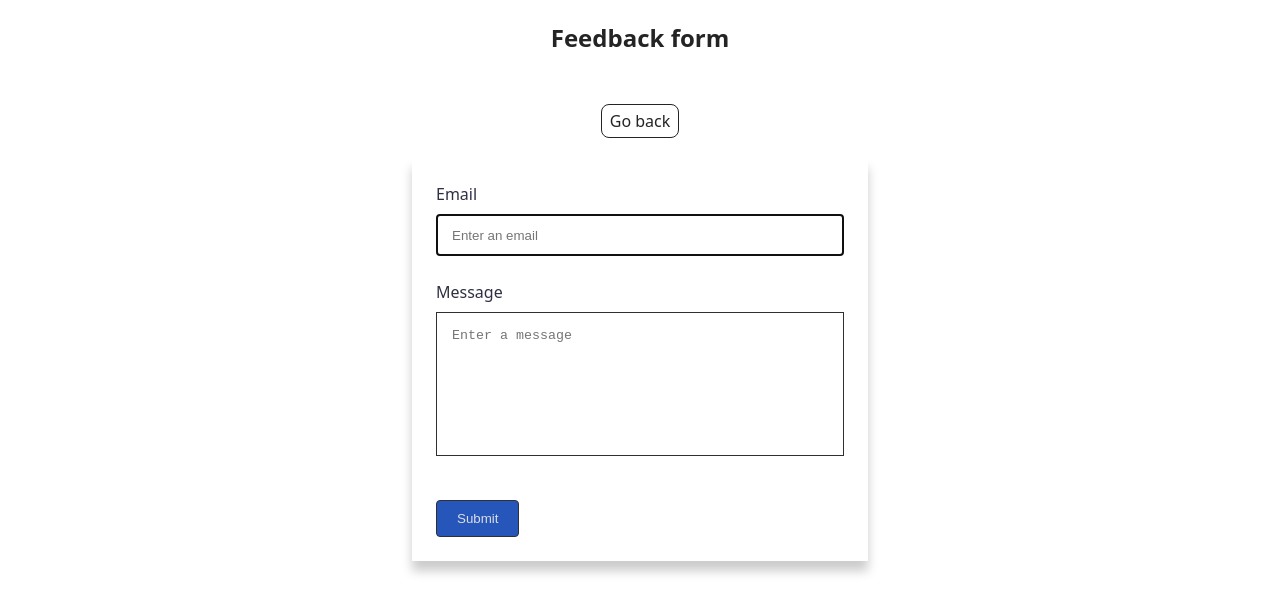
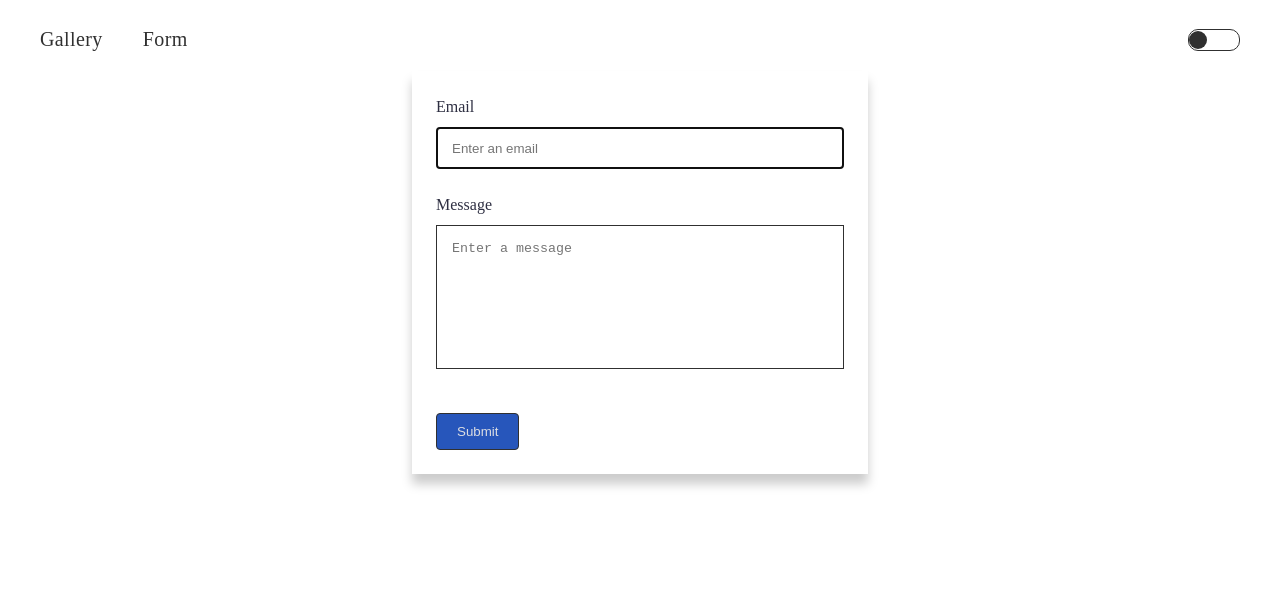
Before and after one commit to tymoshenkorv/goit-advancedjs-hw-01, a website built with Vite: page src/2-form.html in a window 1280 px wide. Built offline with nearby package versions, Linux system fonts and the light colour scheme.

Commit message:
refactor code

```diff
--- a/src/2-form.html
+++ b/src/2-form.html
@@ -7,19 +7,28 @@
   <meta name="viewport" content="width=device-width, initial-scale=1.0" />
   <title>Form</title>
   <link rel="stylesheet" href="./css/styles.css" />
+  <script type="module" src="./js/2-form.js"></script>
+  <script type="module" src="./js/color-theme.js"></script>
 </head>
 
-<body>
+<body data-color-scheme='light'>
   <header class="header">
-    <div class="container">
+    <div class="container page-header-container">
       <nav class="nav">
-        <div class="gallery-header">
-          <h1 class="main-title">Feedback form</h1>
-          <load src="./partials/back-link.html" />
-        </div>
+        <ul class="nav-list">
+          <li class="nav-item"><a class="nav-link" href="./1-gallery.html">Gallery</a></li>
+          <li class="nav-item"><a class="nav-link" href="./2-form.html">Form</a></li>
+        </ul>
       </nav>
+      <div class="theme-toggle">
+        <input class="toggle-checkbox visually-hidden js-toggle-checkbox" type="checkbox" id="theme-toggle" />
+        <label class="toggle-container" for="theme-toggle">
+          <span class="toggle-icon"></span>
+        </label>
+      </div>
     </div>
   </header>
+
 
   <main>
     <div class="container">
@@ -36,7 +45,7 @@
       </form>
     </div>
   </main>
-  <script src="./js/2-form.js"></script>
+  <!-- <script src="./js/2-form.js"></script> -->
 </body>
 
 </html>
--- a/src/css/container.css
+++ b/src/css/container.css
@@ -1,19 +1,70 @@
 /* Styles for Mobile devices */
+@import url('./reset.css');
+.visually-hidden {
+  position: absolute;
+  width: 1px;
+  height: 1px;
+  margin: -1px;
+  padding: 0;
+  border: 0;
+  white-space: nowrap;
+  clip-path: inset(100%);
+  clip: rect(0 0 0 0);
+  overflow: hidden;
+}
+
 .container {
-  min-width: 320px;
-  max-width: 375px;
-  margin: 0 auto;
-  padding: 0 16px;
+  max-width: 1200px;
+  margin-left: auto;
+  margin-right: auto;
+  padding-right: 16px;
+  padding-left: 16px;
+}
+
+body {
+  background-color: light-dark(#ffffff, #303030);
+  color: light-dark(#303030, #ffffff);
+}
+body[data-color-scheme='dark'] {
+  color-scheme: dark;
+}
+body[data-color-scheme='light'] {
+  color-scheme: light;
 }
 /* Styles for Tablet devices */
-@media only screen and (min-width: 768px) {
+/* @media only screen and (min-width: 768px) {
   .container {
     max-width: 768px;
   }
-}
+} */
 /* Styles for Desktop devices */
-@media only screen and (min-width: 1200px) {
+/* @media only screen and (min-width: 1200px) {
   .container {
     max-width: 1200px;
   }
+} */
+
+.toggle-icon {
+  position: absolute;
+  top: 50%;
+  left: 0%;
+  width: 18px;
+  height: 18px;
+  transform: translateY(-50%);
+  border-radius: 50%;
+  background-color: light-dark(#303030, #ffffff);
+  transition: left 250ms linear;
 }
+
+.toggle-checkbox:checked + .toggle-container .toggle-icon {
+  left: calc(100% - 18px);
+}
+.toggle-container {
+  position: relative;
+  display: flex;
+  width: 50px;
+  height: 20px;
+  border-radius: 10px;
+  border: 1px solid light-dark(#303030, #ffffff);
+  cursor: pointer;
+}
--- a/src/css/header.css
+++ b/src/css/header.css
@@ -1,5 +1,9 @@
 .header {
   padding: 20px 0;
+}
+.page-header-container {
+  display: flex;
+  align-items: center;
 }
 .gallery-header {
   display: flex;
@@ -11,7 +15,7 @@
 }
 .nav {
   display: flex;
-  justify-content: space-between;
+  flex: 1;
 }
 .nav-logo {
   display: inline-flex;
@@ -22,8 +26,11 @@
   display: flex;
   align-items: center;
   justify-content: center;
-  width: 100%;
+  width: auto;
   gap: 40px;
+}
+.theme-toggle {
+  margin-left: auto;
 }
 .nav-link {
   position: relative;
--- a/src/css/styles.css
+++ b/src/css/styles.css
@@ -6,7 +6,7 @@
 */
 /* Common styles */
 @import url('./reset.css');
-@import url('./base.css');
+/* @import url('./base.css'); */
 @import url('./container.css');
 @import url('./animations.css');
 
--- /dev/null
+++ b/src/js/color-theme.js
@@ -0,0 +1,34 @@
+const refs = {
+  toggleCheckbox: document.querySelector('.js-toggle-checkbox'),
+};
+console.log(refs);
+
+const onToggleCheckboxChange = event => {
+  console.log('change event');
+  const isToggleThemeActive = event.target.checked;
+  console.log(refs.toggleCheckbox);
+  console.dir(refs.toggleCheckbox);
+  console.log(isToggleThemeActive);
+  if (isToggleThemeActive) {
+    document.body.dataset.colorScheme = 'dark';
+    localStorage.setItem('page-color-theme', 'dark');
+  } else {
+    document.body.dataset.colorScheme = 'light';
+    localStorage.setItem('page-color-theme', 'light');
+  }
+};
+
+refs.toggleCheckbox.addEventListener('change', onToggleCheckboxChange);
+
+const setPageColorTheme = () => {
+  const colorThemeFromLS = localStorage.getItem('page-color-theme');
+  if (colorThemeFromLS === 'dark') {
+    document.body.dataset.colorScheme = 'dark';
+    refs.toggleCheckbox.checked = true;
+  } else {
+    document.body.dataset.colorScheme = 'light';
+    refs.toggleCheckbox.checked = false;
+  }
+};
+
+setPageColorTheme();
--- /dev/null
+++ b/src/js/index.js
@@ -0,0 +1,3 @@
+import './color-theme';
+import './2-form';
+import './1-gallery';
```
Also changed, not shown: src/1-gallery.html (+22 -3 lines), src/index.html (+17 -21 lines).
